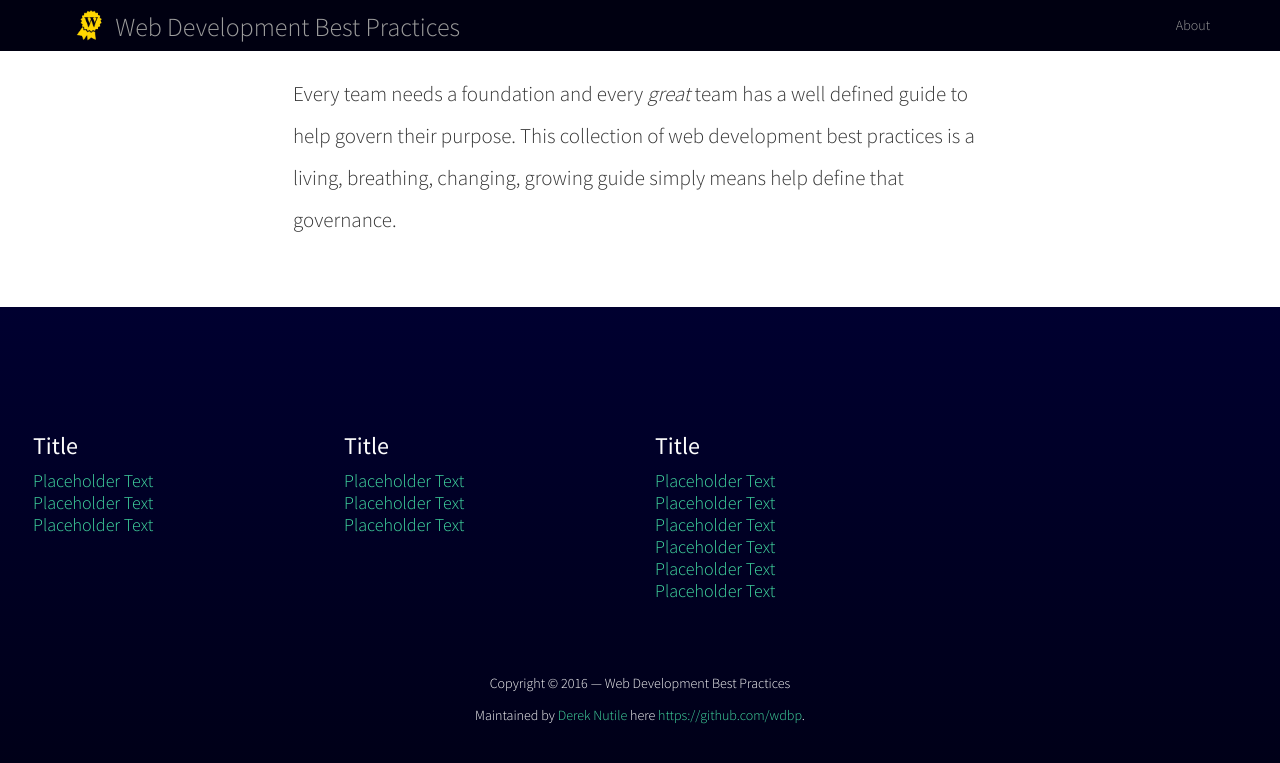
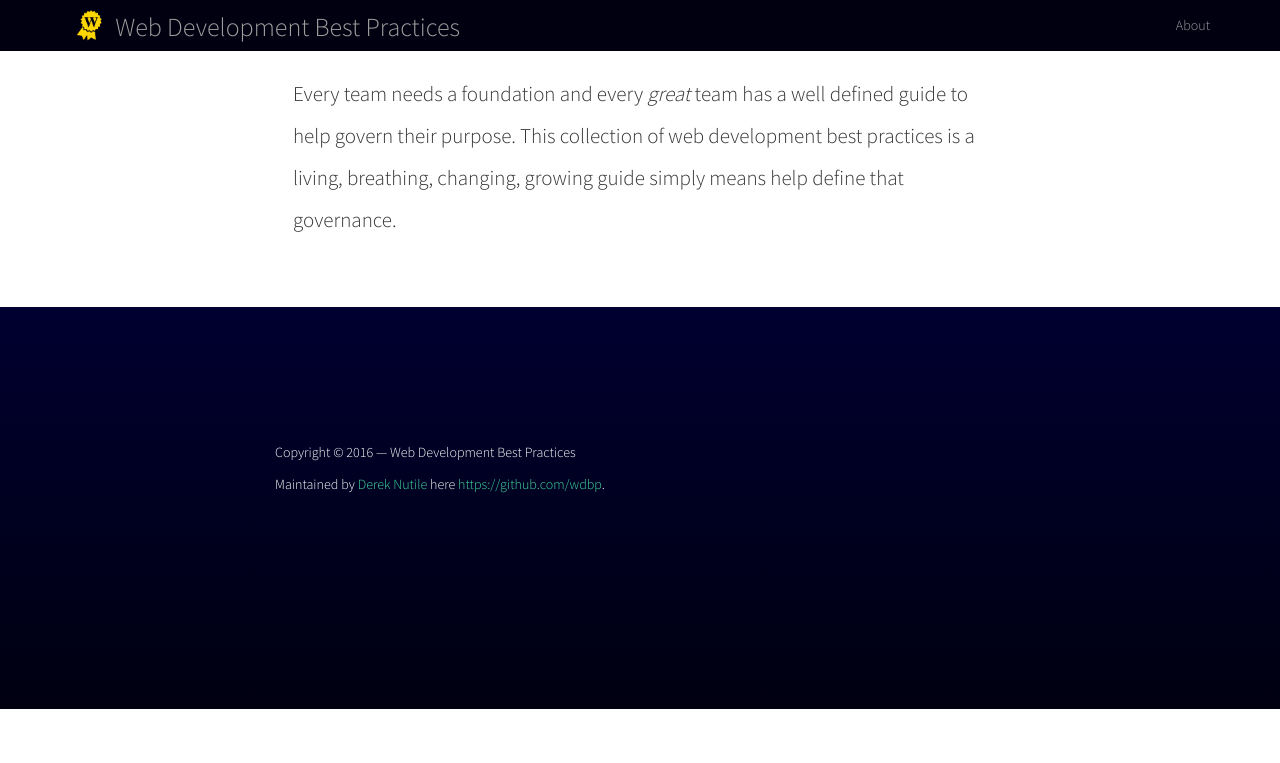
Before and after one commit to wdbp/wdbp.github.io, a Jekyll site: the page built from index.html, in a window 1280 px wide and 900 px high, scrolled down 796 px. Shown: the top 763 px of the window. Built offline with Jekyll 4.4.1, drawn with Linux system fonts in a browser that asks for light colours; after the commit the page ends 1505 px from its top, so only the background shows below that.

Commit message:
edit/html - Simplify footer html

```diff
--- a/_includes/framing/footer.html
+++ b/_includes/framing/footer.html
@@ -1,56 +1,11 @@
 
 <footer>
-
-  <div class="container container-full horizontal-padding-medium">
-  <div class="row">
-
-  <div class="col-md-3 col-lg-3">
-    <div class="focused-block">
-      <h3>Title</h3>
-      <ul class="list-unstyled">
-        <li><a href="">Placeholder Text</a></li>
-        <li><a href="">Placeholder Text</a></li>
-        <li><a href="">Placeholder Text</a></li>
-      </u>
-    </div><!-- /.focused-block -->
-  </div>
-
-  <div class="col-md-3 col-lg-3">
-    <div class="focused-block">
-      <h3>Title</h3>
-      <ul class="list-unstyled">
-        <li><a href="">Placeholder Text</a></li>
-        <li><a href="">Placeholder Text</a></li>
-        <li><a href="">Placeholder Text</a></li>
-      </u>
-    </div><!-- /.focused-block -->
-  </div>
-
-  <div class="col-md-6 col-lg-6">
-    <div class="focused-block">
-      <h3>Title</h3>
-      <ul class="list-unstyled">
-        <li><a href="">Placeholder Text</a></li>
-        <li><a href="">Placeholder Text</a></li>
-        <li><a href="">Placeholder Text</a></li>
-        <li><a href="">Placeholder Text</a></li>
-        <li><a href="">Placeholder Text</a></li>
-        <li><a href="">Placeholder Text</a></li>
-      </u>
-    </div><!-- /.focused-block -->
-  </div>
-
-  </div><!-- /.row -->
-  </div><!-- /.container -->
-
-  <div class="container copyright">
-  <div class="row footer-section horizontal-padding-medium">
-
-    <p class="text-center">Copyright &copy; {{ site.time | date: '%Y' }} &mdash; {{ site.title }}</p>
-    <p class="text-center">Maintained by {{ site.contact }} here <a href="{{ site.repo }}" target="_blank">{{ site.repo }}</a>.</p>
-
-  </div><!-- /.row -->
-  </div><!-- /.container -->
+    <div class="container container-narrow copyright">
+        <div class="row footer-section horizontal-padding-large">
+            <p>Copyright &copy; {{ site.time | date: '%Y' }} &mdash; {{ site.title }}</p>
+            <p>Maintained by {{ site.contact }} here <a href="{{ site.repo }}" target="_blank">{{ site.repo }}</a>.</p>
+        </div><!-- /.row -->
+    </div><!-- /.container -->
 </footer>
 
 {% include framing/scripts.html %}
```
